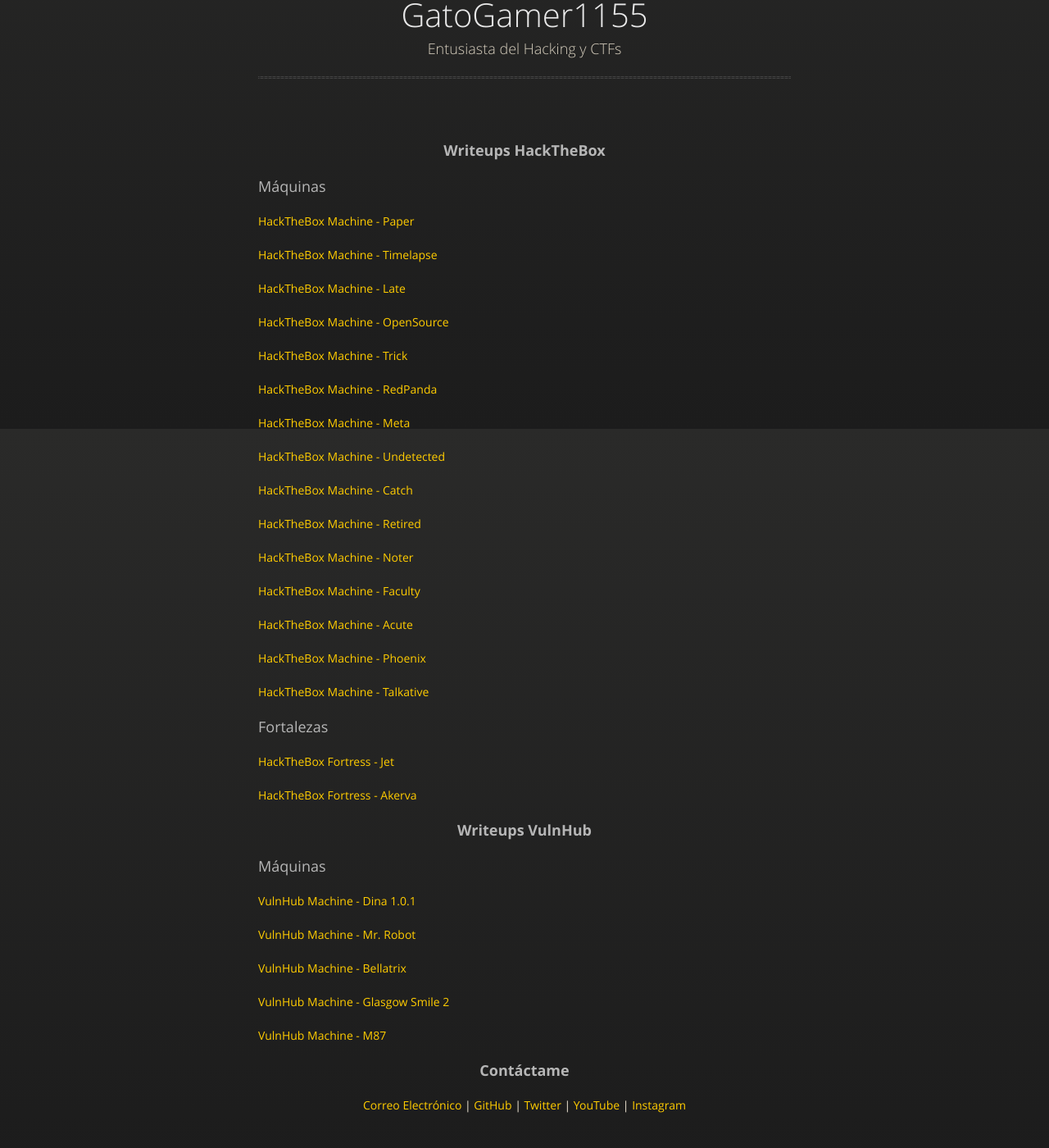
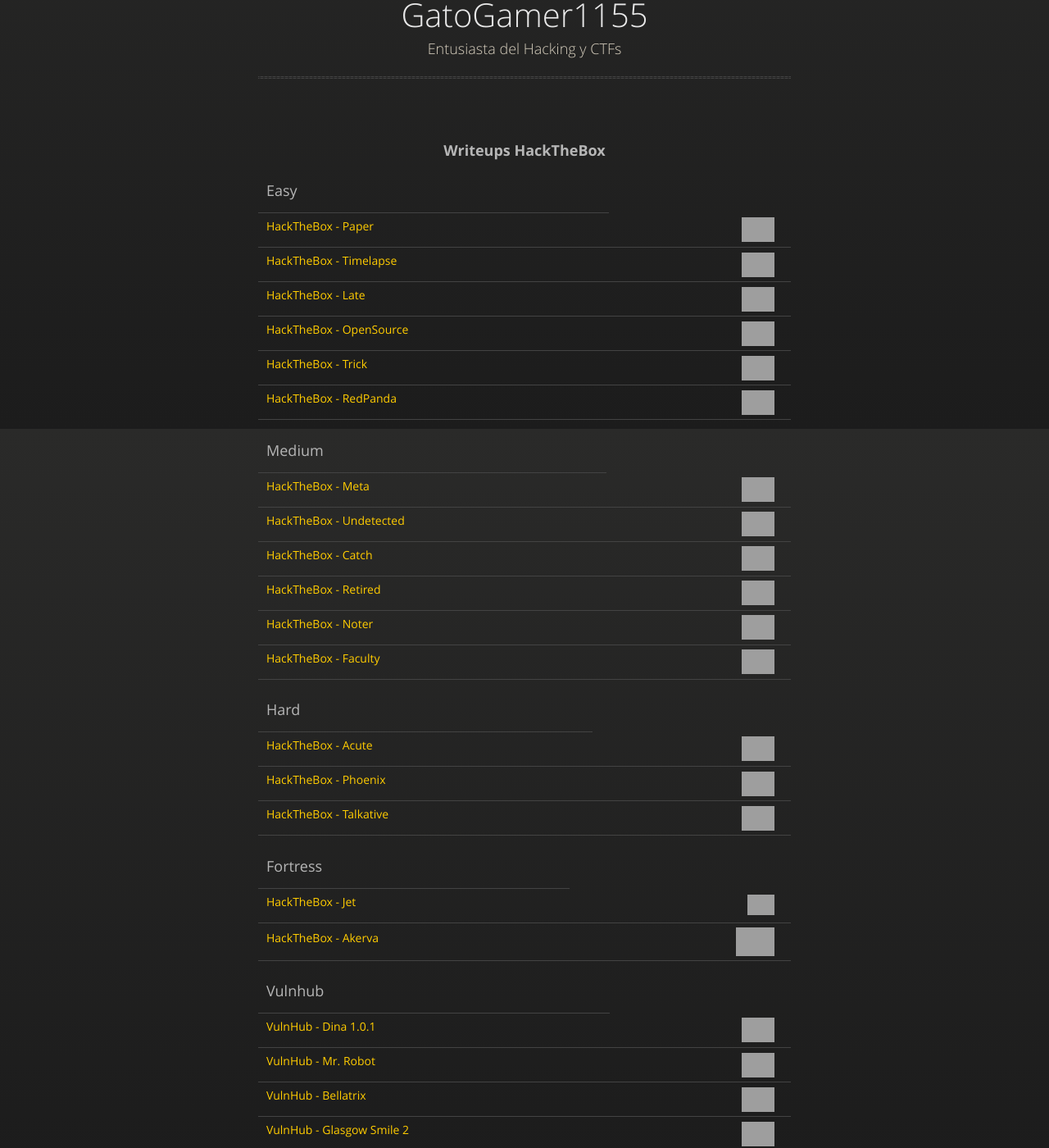
Before and after one commit to henryp911/gg-new.github.io, a Jekyll site: the page index.html, which Jekyll copies as it is, in a window 1280 px wide and 1400 px high, scrolled down 377 px. Shown: the whole window at 82% size. Built offline with Jekyll 4.4.1, drawn with Linux system fonts in a browser that asks for light colours; grey boxes are pictures that could not be loaded.

Commit message:
Update index.html

```diff
--- a/index.html
+++ b/index.html
@@ -44,34 +44,144 @@
 
 <center><p><h3><strong>Writeups HackTheBox</strong></h3></p></center>
 
-<h3><p>Máquinas</p></h3>
-<p><a href="./hackthebox/paper/">HackTheBox Machine - Paper</a></p>
-<p><a href="./hackthebox/timelapse/">HackTheBox Machine - Timelapse</a></p>
-<p><a href="./hackthebox/late/">HackTheBox Machine - Late</a></p>
-<p><a href="./hackthebox/opensource/">HackTheBox Machine - OpenSource</a></p>
-<p><a href="./hackthebox/trick/">HackTheBox Machine - Trick</a></p>
-<p><a href="./hackthebox/redpanda/">HackTheBox Machine - RedPanda</a></p>
-<p><a href="./hackthebox/meta/">HackTheBox Machine - Meta</a></p>
-<p><a href="./hackthebox/undetected/">HackTheBox Machine - Undetected</a></p>
-<p><a href="./hackthebox/catch/">HackTheBox Machine - Catch</a></p>
-<p><a href="./hackthebox/retired/">HackTheBox Machine - Retired</a></p>
-<p><a href="./hackthebox/noter/">HackTheBox Machine - Noter</a></p>
-<p><a href="./hackthebox/faculty/">HackTheBox Machine - Faculty</a></p>
-<p><a href="./hackthebox/acute/">HackTheBox Machine - Acute</a></p>
-<p><a href="./hackthebox/phoenix/">HackTheBox Machine - Phoenix</a></p>
-<p><a href="./hackthebox/talkative/">HackTheBox Machine - Talkative</a></p>
+<table>
+  <thead>
+    <tr>
+      <th><h3>Easy</h3></th>
+    </tr>
+  </thead>
+  <tbody>
+    <tr>
+      <td><h4><a href="./hackthebox/paper/">HackTheBox - Paper</a></h4></td>
+      <td><picture><img src="https://www.hackthebox.com/storage/avatars/eb4e685c033d8af0b8cc00446f295f9d_thumb.png" style="float: right; margin-right:10px; margin-left:30px; height:30px;" class="include_image "/></td>
+    </tr>
+    <tr>
+      <td><h4><a href="./hackthebox/timelapse/">HackTheBox - Timelapse</a></h4></td>
+      <td><picture><img src="https://www.hackthebox.com/storage/avatars/bae443f73a706fc8eebc6fb740128295_thumb.png" style="float: right; margin-right:10px; margin-left:30px; height:30px;" class="include_image "/></td>
+    </tr>
+    <tr>
+      <td><h4><a href="./hackthebox/late/">HackTheBox - Late</a></h4></td>
+      <td><picture><img src="https://www.hackthebox.com/storage/avatars/a9b92307fbcfa1472607067909a2bccf_thumb.png" style="float: right; margin-right:10px; margin-left:30px; height:30px;" class="include_image "/></td>
+    </tr>
+    <tr>
+      <td><h4><a href="./hackthebox/opensource/">HackTheBox - OpenSource</a></h4></td>
+      <td><picture><img src="https://www.hackthebox.com/storage/avatars/789e24a78e57e307944d8dbbde67cc32_thumb.png" style="float: right; margin-right:10px; margin-left:30px; height:30px;" class="include_image "/></td>
+    </tr>
+    <tr>
+      <td><h4><a href="./hackthebox/trick/">HackTheBox - Trick</a></h4></td>
+      <td><picture><img src="https://www.hackthebox.com/storage/avatars/ca56ef43d636aff7da48a8b484756cfe_thumb.png" style="float: right; margin-right:10px; margin-left:30px; height:30px;" class="include_image "/></td>
+    </tr>
+    <tr>
+      <td><h4><a href="./hackthebox/redpanda/">HackTheBox - RedPanda</a></h4></td>
+      <td><picture><img src="https://www.hackthebox.com/storage/avatars/0ba23d9bbfea967268e284e85e0837ff_thumb.png" style="float: right; margin-right:10px; margin-left:30px; height:30px;" class="include_image "/></td>
+    </tr>
+    <tr>
+  </tbody>
+</table>
 
-<h3><p>Fortalezas</p></h3>
-<p><a href="./hackthebox/jet/">HackTheBox Fortress - Jet</a></p>
-<p><a href="./hackthebox/akerva/">HackTheBox Fortress - Akerva</a></p>
+<table>
+  <thead>
+    <tr>
+      <th><h3>Medium</h3></th>
+    </tr>
+  </thead>
+  <tbody>
+    <tr>
+      <td><h4><a href="./hackthebox/meta/">HackTheBox - Meta</a></h4></td>
+      <td><picture><img src="https://www.hackthebox.com/storage/avatars/f5531447128def5b8c4398d0cc2a14cf_thumb.png" style="float: right; margin-right:10px; margin-left:30px; height:30px;" class="include_image "/></td>
+    </tr>
+    <tr>
+      <td><h4><a href="./hackthebox/undetected/">HackTheBox - Undetected</a></h4></td>
+      <td><picture><img src="https://www.hackthebox.com/storage/avatars/642db092f1e18466871db9f12933396f_thumb.png" style="float: right; margin-right:10px; margin-left:30px; height:30px;" class="include_image "/></td>
+    </tr>
+    <tr>
+      <td><h4><a href="./hackthebox/catch/">HackTheBox - Catch</a></h4></td>
+      <td><picture><img src="https://www.hackthebox.com/storage/avatars/137dd2eac50a8cb886551071f216abd1_thumb.png" style="float: right; margin-right:10px; margin-left:30px; height:30px;" class="include_image "/></td>
+    </tr>
+    <tr>
+      <td><h4><a href="./hackthebox/retired/">HackTheBox - Retired</a></h4></td>
+      <td><picture><img src="https://www.hackthebox.com/storage/avatars/0ca09849c606c9a50bcc3582a229db3b_thumb.png" style="float: right; margin-right:10px; margin-left:30px; height:30px;" class="include_image "/></td>
+    </tr>
+    <tr>
+      <td><h4><a href="./hackthebox/noter/">HackTheBox - Noter</a></h4></td>
+      <td><picture><img src="https://www.hackthebox.com/storage/avatars/ea85ecc8e550a6997195e9a75a12ca73_thumb.png" style="float: right; margin-right:10px; margin-left:30px; height:30px;" class="include_image "/></td>
+    </tr>
+    <tr>
+      <td><h4><a href="./hackthebox/faculty/">HackTheBox - Faculty</a></h4></td>
+      <td><picture><img src="https://www.hackthebox.com/storage/avatars/8e579b42d4f769a16ca5dde6feae8df4_thumb.png" style="float: right; margin-right:10px; margin-left:30px; height:30px;" class="include_image "/></td>
+    <tr>
+  </tbody>
+</table>
 
-<center><p><h3><strong>Writeups VulnHub</strong></h3></p></center>
-<h3><p>Máquinas</p></h3>
-<p><a href="./vulnhub/dina 1.0.1/">VulnHub Machine - Dina 1.0.1</a></p>
-<p><a href="./vulnhub/mr. robot/">VulnHub Machine - Mr. Robot</a></p>
-<p><a href="./vulnhub/bellatrix/">VulnHub Machine - Bellatrix</a></p>
-<p><a href="./vulnhub/glasgow smile 2/">VulnHub Machine - Glasgow Smile 2</a></p>
-<p><a href="./vulnhub/m87/">VulnHub Machine - M87</a></p>
+<table>
+  <thead>
+    <tr>
+      <th><h3>Hard</h3></th>
+    </tr>
+  </thead>
+  <tbody>
+    <tr>
+      <td><h4><a href="./hackthebox/acute/">HackTheBox - Acute</a></h4></td>
+      <td><picture><img src="https://www.hackthebox.com/storage/avatars/84ab22908d5dd51ab6bd64f99f81b7be_thumb.png" style="float: right; margin-right:10px; margin-left:30px; height:30px;" class="include_image "/></td>
+    </tr>
+    <tr>
+      <td><h4><a href="./hackthebox/phoenix/">HackTheBox - Phoenix</a></h4></td>
+      <td><picture><img src="https://www.hackthebox.com/storage/avatars/4cb627c0950fdfa2e44c9d0257941e6c_thumb.png" style="float: right; margin-right:10px; margin-left:30px; height:30px;" class="include_image "/></td>
+    </tr>
+    <tr>
+      <td><h4><a href="./hackthebox/talkative/">HackTheBox - Talkative</a></h4></td>
+      <td><picture><img src="https://www.hackthebox.com/storage/avatars/dd22ac2068c9fb68e1fdebf5073dc672_thumb.png" style="float: right; margin-right:10px; margin-left:30px; height:30px;" class="include_image "/></td>
+    <tr>
+  </tbody>
+</table>
+
+<table>
+  <thead>
+    <tr>
+      <th><h3>Fortress</h3></th>
+    </tr>
+  </thead>
+  <tbody>
+    <tr>
+      <td><h4><a href="./hackthebox/jet/">HackTheBox - Jet</a></h4></td>
+      <td><picture><img src="https://www.hackthebox.com/storage/companies/3.png" style="float: right; margin-right:10px; margin-left:25px; height:25px;" class="include_image "/></td>
+    </tr>
+    <tr>
+      <td><h4><a href="./hackthebox/akerva/">HackTheBox - Akerva</a></h4></td>
+      <td><picture><img src="https://www.hackthebox.com/storage/companies/61.png" style="float: right; margin-right:10px; margin-left:35px; height:35px;" class="include_image "/></td>
+    <tr>
+  </tbody>
+</table>
+
+<table>
+  <thead>
+    <tr>
+      <th><h3>Vulnhub</h3></th>
+    </tr>
+  </thead>
+  <tbody>
+    <tr>
+      <td><h4><a href="./vulnhub/dina 1.0.1/">VulnHub - Dina 1.0.1</a></h4></td>
+      <td><picture><img src="https://www.vulnhub.com/media/img/entry/watermarked/7e529d52a283b21ce621f049df3d227cea678856.png" style="float: right; margin-right:10px; margin-left:30px; height:30px;" class="include_image "/></td>
+    </tr>
+    <tr>
+      <td><h4><a href="./vulnhub/mr. robot/">VulnHub - Mr. Robot</a></h4></td>
+      <td><picture><img src="https://www.vulnhub.com/media/img/entry/watermarked/f1890539269bb0e9e1df610f93e8121a0059fa42.png" style="float: right; margin-right:10px; margin-left:30px; height:30px;" class="include_image "/></td>
+    </tr>
+    <tr>
+      <td><h4><a href="./vulnhub/bellatrix/">VulnHub - Bellatrix</a></h4></td>
+      <td><picture><img src="https://www.vulnhub.com/media/img/misc/watermarked/211ea9b3a06401e0101016a28ca04b32b789dc2a.png" style="float: right; margin-right:10px; margin-left:30px; height:30px;" class="include_image "/></td>
+    </tr>
+    <tr>
+      <td><h4><a href="./vulnhub/glasgow smile 2/">VulnHub - Glasgow Smile 2</a></h4></td>
+      <td><picture><img src="https://www.vulnhub.com/media/img/entry/watermarked/1dca50097fc4aace25cfedc3cbdf1ee5ef55eda1.png" style="float: right; margin-right:10px; margin-left:30px; height:30px;" class="include_image "/></td>
+    </tr>
+    <tr>
+      <td><h4><a href="./vulnhub/m87/">VulnHub - M87</a></h4></td>
+      <td><picture><img src="https://www.vulnhub.com/media/img/entry/watermarked/2e5bb98675fe51ab53e95e8e8f59dd3402a7f91a.png" style="float: right; margin-right:10px; margin-left:30px; height:30px;" class="include_image "/></td>
+    </tr>
+  </tbody>
+</table>
 
 <center><h3><p><strong>Contáctame</strong></p></h3>
 <p><a href="mailto: gatogamer1155@gmail.com">Correo Electrónico</a> |
```
